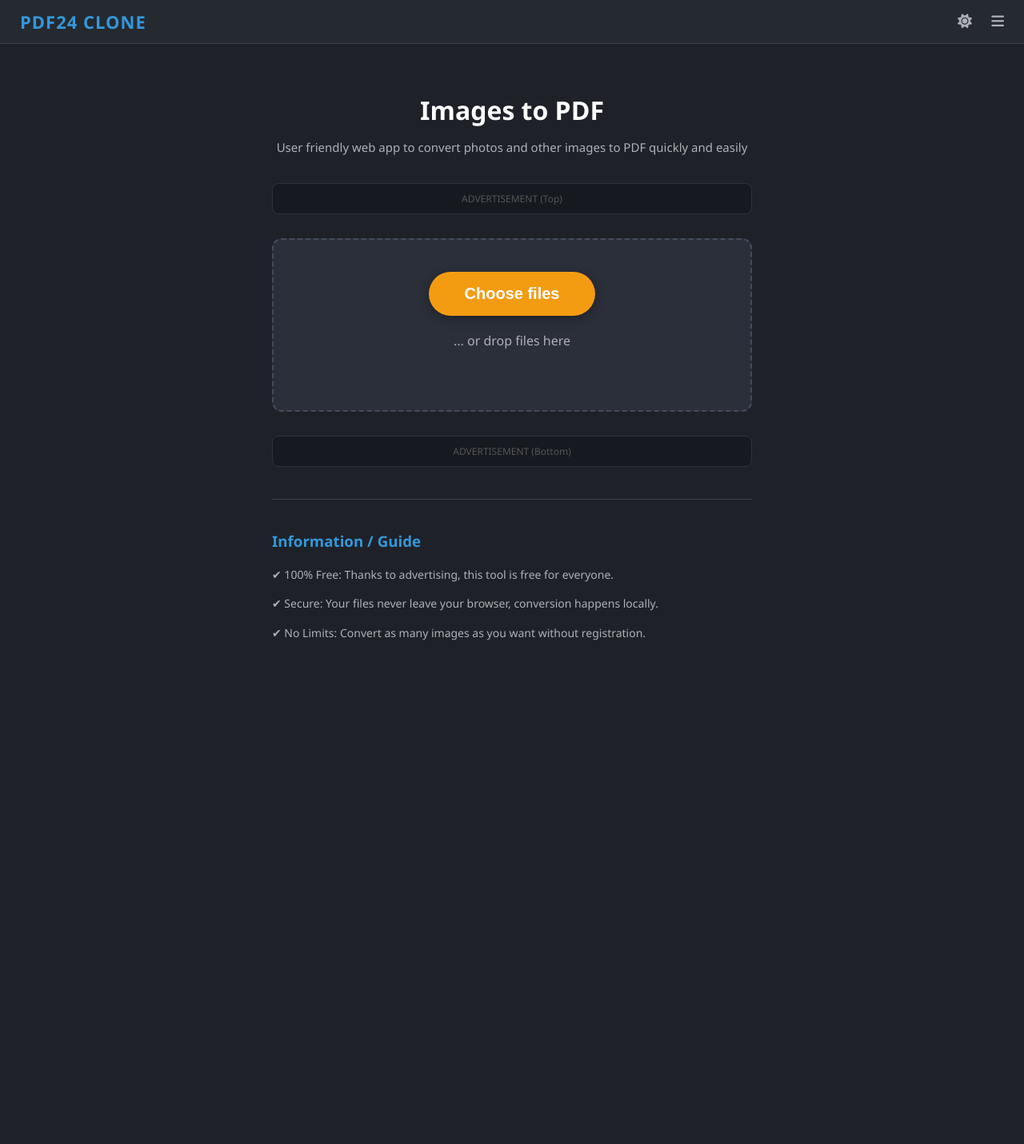
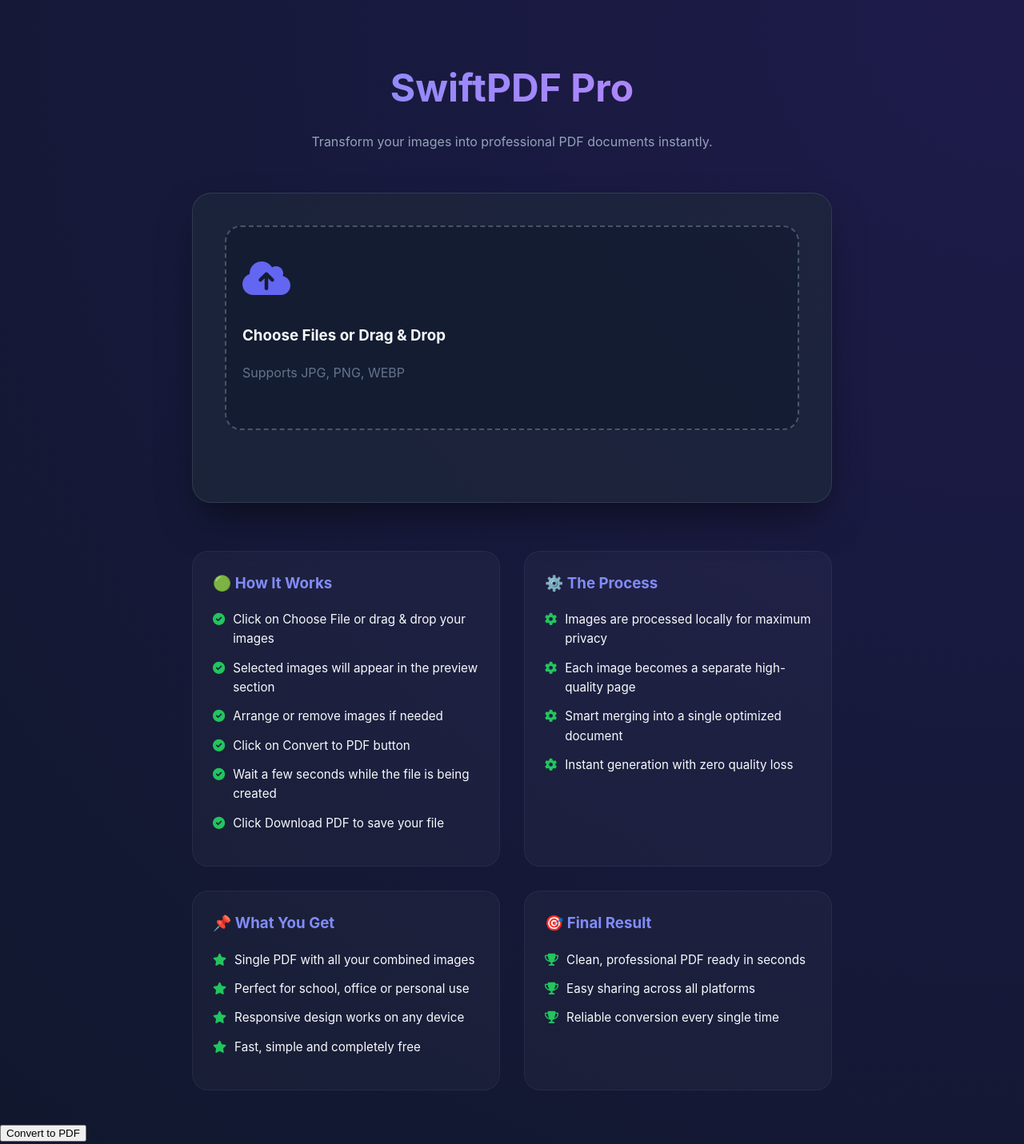
Before and after one commit to goudaroshan033-lang/Image-To-PDF, a plain HTML site: page index.html in a window 1280 px wide. Shown: the top 1431 px of the page at 80% size. Before the commit the page ends 857 px from the top, so only its background shows below. Drawn offline with nearby package versions, Linux system fonts and the light colour scheme.

Commit message:
Update index.html

```diff
--- a/index.html
+++ b/index.html
@@ -3,147 +3,287 @@
 <head>
     <meta charset="UTF-8">
     <meta name="viewport" content="width=device-width, initial-scale=1.0">
-    <title>Images to PDF - Professional Converter</title>
+    <title>Premium Image to PDF Converter</title>
+    <link rel="stylesheet" href="https://cdnjs.cloudflare.com/ajax/libs/animate.css/4.1.1/animate.min.css"/>
     <link rel="stylesheet" href="https://cdnjs.cloudflare.com/ajax/libs/font-awesome/6.0.0/css/all.min.css">
     <script src="https://cdnjs.cloudflare.com/ajax/libs/jspdf/2.5.1/jspdf.umd.min.js"></script>
 
     <style>
         :root {
-            --bg-dark: #1e2128;
-            --card-bg: #2b2f3a;
-            --primary-orange: #f39c12;
-            --accent-blue: #3498db;
-            --text-main: #ffffff;
-            --text-dim: #aeb1b7;
+            --primary: #6366f1;
+            --secondary: #a855f7;
+            --bg: #0f172a;
+            --card: rgba(30, 41, 59, 0.7);
+            --text: #f8fafc;
         }
 
         body {
             margin: 0;
-            font-family: 'Segoe UI', Roboto, sans-serif;
-            background-color: var(--bg-dark);
-            color: var(--text-main);
-            text-align: center;
+            font-family: 'Inter', system-ui, sans-serif;
+            background: radial-gradient(circle at top right, #1e1b4b, #0f172a);
+            color: var(--text);
+            overflow-x: hidden;
+            line-height: 1.6;
         }
 
-        /* Navbar Header */
-        header {
-            display: flex;
-            justify-content: space-between;
-            align-items: center;
-            padding: 12px 25px;
-            background: #252930;
-            border-bottom: 1px solid #3d424d;
-        }
-        .logo { font-size: 22px; font-weight: 800; color: var(--accent-blue); letter-spacing: 1px; }
-        .nav-icons i { font-size: 18px; margin-left: 20px; cursor: pointer; color: var(--text-dim); }
-
-        /* Main Container */
         .container {
-            max-width: 600px;
+            max-width: 800px;
             margin: 0 auto;
             padding: 40px 20px;
         }
-        h1 { font-size: 32px; margin-bottom: 8px; }
-        .subtitle { color: var(--text-dim); margin-bottom: 35px; font-size: 15px; }
 
-        /* Professional Upload Card */
-        .tool-card {
-            background: var(--card-bg);
-            border-radius: 12px;
-            padding: 40px 20px;
-            border: 2px dashed #454d5d;
-            position: relative;
-            transition: 0.3s;
+        /* Header Section */
+        .header {
+            text-align: center;
+            margin-bottom: 50px;
         }
-        .tool-card:hover { border-color: var(--accent-blue); }
-
-        .btn-main {
-            background: var(--primary-orange);
-            color: white;
-            padding: 16px 45px;
-            border: none;
-            border-radius: 35px;
-            font-size: 20px;
-            font-weight: bold;
-            cursor: pointer;
-            box-shadow: 0 4px 15px rgba(0,0,0,0.3);
-            transition: transform 0.2s;
-        }
-        .btn-main:hover { transform: scale(1.05); background: #e67e22; }
-
-        .convert-btn {
-            background: #27ae60;
-            margin-top: 20px;
-            display: none; /* Select hone par dikhega */
-            width: 80%;
+        .header h1 {
+            font-size: 3rem;
+            background: linear-gradient(to right, #818cf8, #c084fc);
+            -webkit-background-clip: text;
+            -webkit-text-fill-color: transparent;
+            margin-bottom: 10px;
         }
 
-        /* Preview area */
-        #preview {
-            display: flex;
-            flex-wrap: wrap;
-            justify-content: center;
-            gap: 10px;
-            margin-top: 20px;
-        }
-        #preview img {
-            width: 60px;
-            height: 60px;
-            object-fit: cover;
-            border-radius: 6px;
-            border: 2px solid var(--accent-blue);
+        /* Main Converter Card */
+        .glass-card {
+            background: var(--card);
+            backdrop-filter: blur(12px);
+            border: 1px solid rgba(255, 255, 255, 0.1);
+            border-radius: 24px;
+            padding: 40px;
+            box-shadow: 0 25px 50px -12px rgba(0, 0, 0, 0.5);
         }
 
-        /* Ad Slots */
-        .ad-placeholder {
-            margin: 30px 0;
-            background: #161a20;
-            border-radius: 8px;
-            padding: 10px;
-            color: #555;
-            font-size: 12px;
-            border: 1px solid #2d333d;
+        /* Upload Area */
+        .upload-zone {
+            border: 2px dashed #475569;
+            border-radius: 20px;
+            padding: 40px 20px;
+            transition: all 0.3s ease;
+            cursor: pointer;
+            background: rgba(15, 23, 42, 0.5);
+        }
+        .upload-zone:hover {
+            border-color: var(--primary);
+            background: rgba(99, 102, 241, 0.1);
         }
 
-        /* Instructions */
-        .info-section {
+        .btn-premium {
+            background: linear-gradient(135deg, var(--primary), var(--secondary));
+            color: white;
+            padding: 16px 40px;
+            border: none;
+            border-radius: 50px;
+            font-size: 1.1rem;
+            font-weight: 600;
+            cursor: pointer;
+            box-shadow: 0 10px 20px rgba(99, 102, 241, 0.3);
+            transition: all 0.3s ease;
+        }
+        .btn-premium:hover {
+            transform: translateY(-3px);
+            box-shadow: 0 15px 30px rgba(99, 102, 241, 0.4);
+        }
+
+        /* Preview Grid */
+        #previewGrid {
+            display: grid;
+            grid-template-columns: repeat(auto-fill, minmax(80px, 1fr));
+            gap: 15px;
+            margin-top: 30px;
+        }
+        .preview-item {
+            width: 80px;
+            height: 80px;
+            border-radius: 12px;
+            object-fit: cover;
+            border: 2px solid var(--primary);
+            animation: zoomIn 0.5s;
+        }
+
+        /* Download Section */
+        #downloadSection {
+            display: none;
+            margin-top: 30px;
+            padding: 20px;
+            background: rgba(34, 197, 94, 0.1);
+            border-radius: 15px;
+            border: 1px solid #22c55e;
+        }
+
+        /* Professional Guide Styling */
+        .guide-section {
+            margin-top: 60px;
+            display: grid;
+            grid-template-columns: 1fr 1fr;
+            gap: 30px;
             text-align: left;
-            margin-top: 40px;
-            border-top: 1px solid #3d424d;
-            padding-top: 20px;
         }
-        .info-section h3 { color: var(--accent-blue); }
-        .info-section p { font-size: 14px; color: var(--text-dim); line-height: 1.6; }
+        @media (max-width: 768px) { .guide-section { grid-template-columns: 1fr; } }
+
+        .guide-box {
+            background: rgba(255, 255, 255, 0.03);
+            padding: 25px;
+            border-radius: 20px;
+            border: 1px solid rgba(255, 255, 255, 0.05);
+        }
+        .guide-box h3 { color: #818cf8; margin-top: 0; }
+        .guide-box ul { list-style: none; padding: 0; }
+        .guide-box li { margin-bottom: 12px; font-size: 0.95rem; display: flex; align-items: flex-start; }
+        .guide-box li i { margin-right: 10px; color: #22c55e; margin-top: 4px; }
 
     </style>
 </head>
 <body>
 
-<header>
-    <div class="logo">PDF24 CLONE</div>
-    <div class="nav-icons">
-        <i class="fas fa-sun"></i>
-        <i class="fas fa-bars" onclick="alert('Menu: Home, Guide, Privacy Policy')"></i>
+<div class="container animate__animated animate__fadeIn">
+
+    <div class="header">
+        <h1>SwiftPDF Pro</h1>
+        <p style="color: #94a3b8;">Transform your images into professional PDF documents instantly.</p>
     </div>
-</header>
 
-<div class="container">
-    <h1>Images to PDF</h1>
-    <p class="subtitle">User friendly web app to convert photos and other images to PDF quickly and easily</p>
+    <div class="glass-card">
+        <div class="upload-zone" id="dropZone" onclick="document.getElementById('fileInput').click()">
+            <i class="fas fa-cloud-upload-alt" style="font-size: 3rem; color: var(--primary); margin-bottom: 15px;"></i>
+            <h3>Choose Files or Drag & Drop</h3>
+            <p style="color: #64748b;">Supports JPG, PNG, WEBP</p>
+            <input type="file" id="fileInput" multiple accept="image/*" style="display: none;">
+        </div>
 
-    <div class="ad-placeholder">ADVERTISEMENT (Top)</div>
+        <div id="previewGrid"></div>
+        <p id="fileStatus" style="margin-top: 20px; font-weight: 500; color: #818cf8;"></p>
 
-    <div class="tool-card" id="dropArea">
-        <input id="fileInput" type="file" accept="image/*" multiple style="display:none;">
-
-        <button class="btn-main" onclick="document.getElementById('fileInput').click()">
-            Choose files
+        <button id="convertBtn" class="btn-premium animate__animated animate__pulse animate__infinite" style="display: none; width: 100%; margin-top: 20px;" onclick="generatePDF()">
+            <i class="fas fa-magic"></i> Convert to PDF
         </button>
 
-        <p style="margin-top:20px; color: var(--text-dim);">... or drop files here</p>
+        <div id="downloadSection" class="animate__animated animate__bounceIn">
+            <p>🎉 Your PDF is ready for download!</p>
+            <button class="btn-premium" style="background: #22c55e;" onclick="downloadFinalPDF()">
+                <i class="fas fa-download"></i> Download PDF
+            </button>
+        </div>
+    </div>
 
-        <div id="preview"></div>
-        <p id="count" style="margin-top:15px; font-weight: bold; color: var(--accent-blue);"></p>
+    <div class="guide-section">
+        <div class="guide-box">
+            <h3>🟢 How It Works</h3>
+            <ul>
+                <li><i class="fas fa-check-circle"></i> Click on Choose File or drag & drop your images</li>
+                <li><i class="fas fa-check-circle"></i> Selected images will appear in the preview section</li>
+                <li><i class="fas fa-check-circle"></i> Arrange or remove images if needed</li>
+                <li><i class="fas fa-check-circle"></i> Click on Convert to PDF button</li>
+                <li><i class="fas fa-check-circle"></i> Wait a few seconds while the file is being created</li>
+                <li><i class="fas fa-check-circle"></i> Click Download PDF to save your file</li>
+            </ul>
+        </div>
+
+        <div class="guide-box">
+            <h3>⚙️ The Process</h3>
+            <ul>
+                <li><i class="fas fa-cog"></i> Images are processed locally for maximum privacy</li>
+                <li><i class="fas fa-cog"></i> Each image becomes a separate high-quality page</li>
+                <li><i class="fas fa-cog"></i> Smart merging into a single optimized document</li>
+                <li><i class="fas fa-cog"></i> Instant generation with zero quality loss</li>
+            </ul>
+        </div>
+
+        <div class="guide-box">
+            <h3>📌 What You Get</h3>
+            <ul>
+                <li><i class="fas fa-star"></i> Single PDF with all your combined images</li>
+                <li><i class="fas fa-star"></i> Perfect for school, office or personal use</li>
+                <li><i class="fas fa-star"></i> Responsive design works on any device</li>
+                <li><i class="fas fa-star"></i> Fast, simple and completely free</li>
+            </ul>
+        </div>
+
+        <div class="guide-box">
+            <h3>🎯 Final Result</h3>
+            <ul>
+                <li><i class="fas fa-trophy"></i> Clean, professional PDF ready in seconds</li>
+                <li><i class="fas fa-trophy"></i> Easy sharing across all platforms</li>
+                <li><i class="fas fa-trophy"></i> Reliable conversion every single time</li>
+            </ul>
+        </div>
+    </div>
+</div>
+
+<script>
+    let selectedImages = [];
+    let finalPDF = null;
+
+    const fileInput = document.getElementById('fileInput');
+    const previewGrid = document.getElementById('previewGrid');
+    const fileStatus = document.getElementById('fileStatus');
+    const convertBtn = document.getElementById('convertBtn');
+    const downloadSection = document.getElementById('downloadSection');
+
+    fileInput.addEventListener('change', (e) => {
+        handleFiles(e.target.files);
+    });
+
+    function handleFiles(files) {
+        Array.from(files).forEach(file => {
+            if (file.type.startsWith('image/')) {
+                const url = URL.createObjectURL(file);
+                selectedImages.push({ file, url });
+
+                const img = document.createElement('img');
+                img.src = url;
+                img.className = 'preview-item';
+                previewGrid.appendChild(img);
+            }
+        });
+
+        fileStatus.innerText = `✨ ${selectedImages.length} Images Selected`;
+        if (selectedImages.length > 0) convertBtn.style.display = 'block';
+    }
+
+    async function generatePDF() {
+        const { jsPDF } = window.jspdf;
+        const pdf = new jsPDF();
+        convertBtn.innerText = "Processing...";
+
+        for (let i = 0; i < selectedImages.length; i++) {
+            const img = await new Promise(res => {
+                const im = new Image();
+                im.src = selectedImages[i].url;
+                im.onload = () => res(im);
+            });
+
+            const pageWidth = pdf.internal.pageSize.getWidth();
+            const pageHeight = pdf.internal.pageSize.getHeight();
+
+            // Scaling logic
+            let imgWidth = pageWidth - 20;
+            let imgHeight = (img.height * imgWidth) / img.width;
+
+            if (imgHeight > (pageHeight - 20)) {
+                imgHeight = pageHeight - 20;
+                imgWidth = (img.width * imgHeight) / img.height;
+            }
+
+            if (i !== 0) pdf.addPage();
+            pdf.addImage(img, 'JPEG', (pageWidth - imgWidth)/2, (pageHeight - imgHeight)/2, imgWidth, imgHeight);
+        }
+
+        finalPDF = pdf;
+        convertBtn.style.display = 'none';
+        downloadSection.style.display = 'block';
+    }
+
+    function downloadFinalPDF() {
+        if (finalPDF) {
+            finalPDF.save('SwiftPDF_Document.pdf');
+        }
+    }
+</script>
+
+</body>
+</html>
 
         <button id="convertBtn" class="btn-main convert-btn" onclick="convert()">
             Convert to PDF
```
